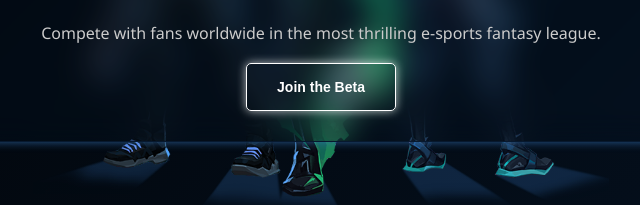
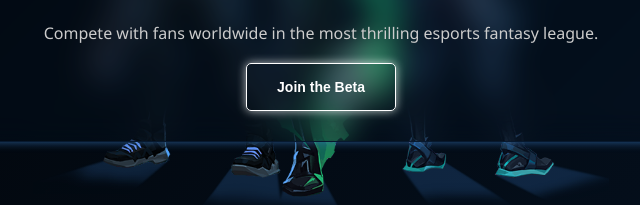
Before and after one commit to ash3n/fanval, a plain HTML site: page index.html in a window 1280 px wide. Shown: the part 567-772 px from the top of the page, 319-959 px from the left. Drawn offline with Linux system fonts and the light colour scheme.

Commit message:
Favicon added and small description change

```diff
--- a/index.html
+++ b/index.html
@@ -26,7 +26,7 @@
     <section id="home" class="hero">
         <div class="container hero-text-container">
             <h1>Join the Ultimate Valorant Fantasy League</h1>
-            <p>Compete with fans worldwide in the most thrilling e-sports fantasy league.</p>
+            <p>Compete with fans worldwide in the most thrilling esports fantasy league.</p>
             <button onclick="window.open('https://forms.gle/xCmYYsq5L5pkcMi58', '_blank')">Join the Beta</button>
         </div>
         <div class="hero-image-container">
```
